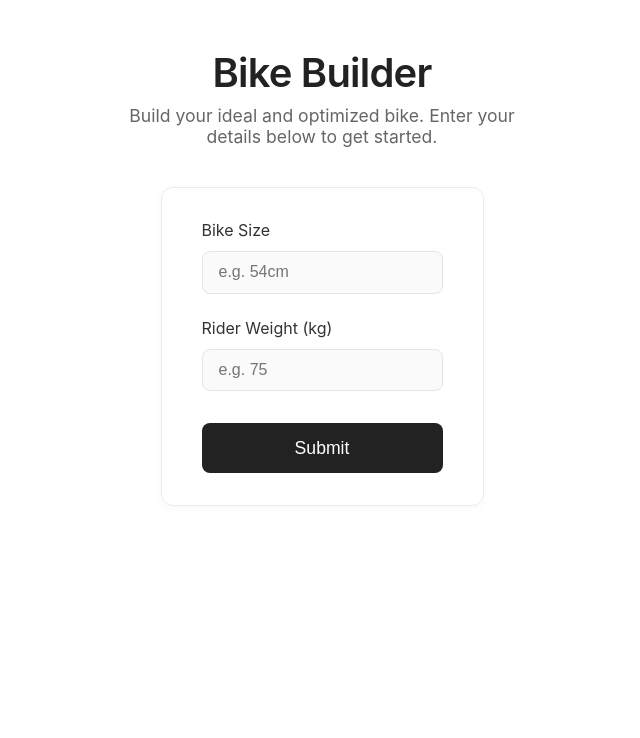
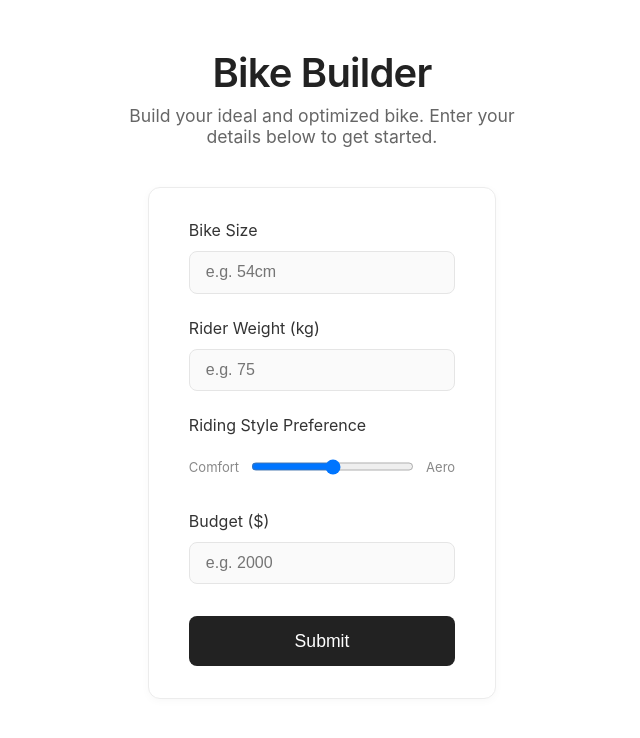
Before and after one commit to AlexHorne98/bike-builder, a Next.js app: page / in a window 1280 px wide. Shown: the top 738 px of the page, without its empty margins (318-958 px from the left). Built offline with nearby package versions, Linux system fonts and the light colour scheme.

Commit message:
Add comfort-aero slider and budget input to form

```diff
--- a/src/app/page.tsx
+++ b/src/app/page.tsx
@@ -6,11 +6,18 @@ import styles from "./page.module.css";
 export default function Home() {
   const [bikeSize, setBikeSize] = useState("");
   const [riderWeight, setRiderWeight] = useState("");
-  const [submitted, setSubmitted] = useState<{ bikeSize: string; riderWeight: string } | null>(null);
+  const [comfortAero, setComfortAero] = useState(50); // 0 = Comfort, 100 = Aero
+  const [budget, setBudget] = useState("");
+  const [submitted, setSubmitted] = useState<{
+    bikeSize: string;
+    riderWeight: string;
+    comfortAero: number;
+    budget: string;
+  } | null>(null);
 
   const handleSubmit = (e: React.FormEvent) => {
     e.preventDefault();
-    setSubmitted({ bikeSize, riderWeight });
+    setSubmitted({ bikeSize, riderWeight, comfortAero, budget });
   };
 
   return (
@@ -41,6 +48,35 @@ export default function Home() {
             min={0}
           />
         </div>
+        <div className={styles.inputGroup}>
+          <label htmlFor="comfortAero">Riding Style Preference</label>
+          <div style={{ display: 'flex', alignItems: 'center', gap: 12 }}>
+            <span style={{ fontSize: 13, color: '#888' }}>Comfort</span>
+            <input
+              id="comfortAero"
+              type="range"
+              min={0}
+              max={100}
+              value={comfortAero}
+              onChange={e => setComfortAero(Number(e.target.value))}
+              style={{ flex: 1 }}
+            />
+            <span style={{ fontSize: 13, color: '#888' }}>Aero</span>
+          </div>
+        </div>
+        <div className={styles.inputGroup}>
+          <label htmlFor="budget">Budget ($)</label>
+          <input
+            id="budget"
+            type="number"
+            value={budget}
+            onChange={e => setBudget(e.target.value)}
+            placeholder="e.g. 2000"
+            required
+            min={0}
+            step={100}
+          />
+        </div>
         <button type="submit" className={styles.button}>Submit</button>
       </form>
       {submitted && (
@@ -48,6 +84,8 @@ export default function Home() {
           <h3>Submitted Values</h3>
           <p>Bike Size: {submitted.bikeSize}</p>
           <p>Rider Weight: {submitted.riderWeight} kg</p>
+          <p>Riding Style: {submitted.comfortAero <= 33 ? "Comfort" : submitted.comfortAero >= 67 ? "Aero" : "Balanced"} ({submitted.comfortAero}/100)</p>
+          <p>Budget: ${submitted.budget}</p>
         </div>
       )}
     </div>
```
